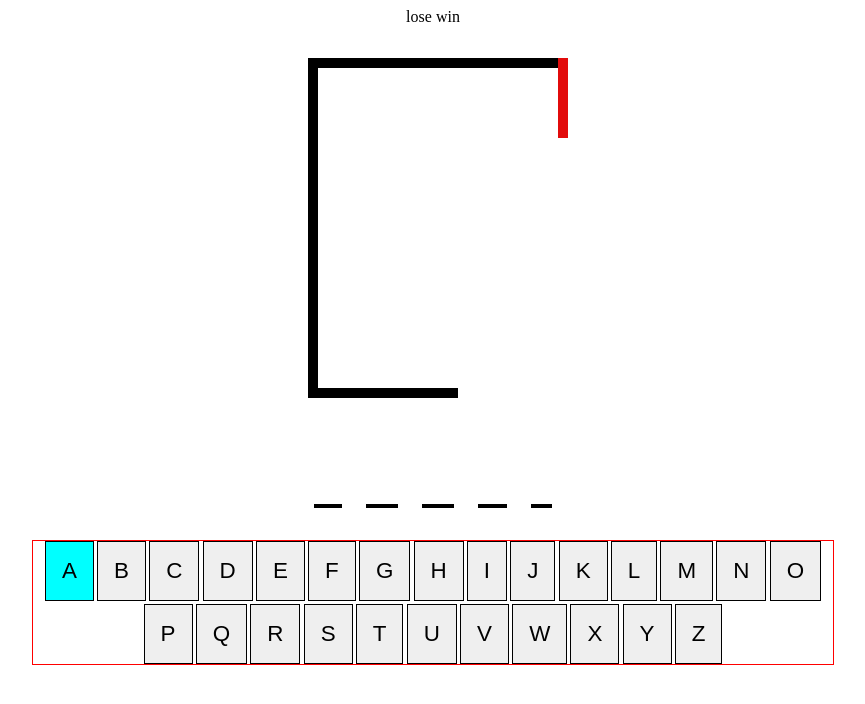
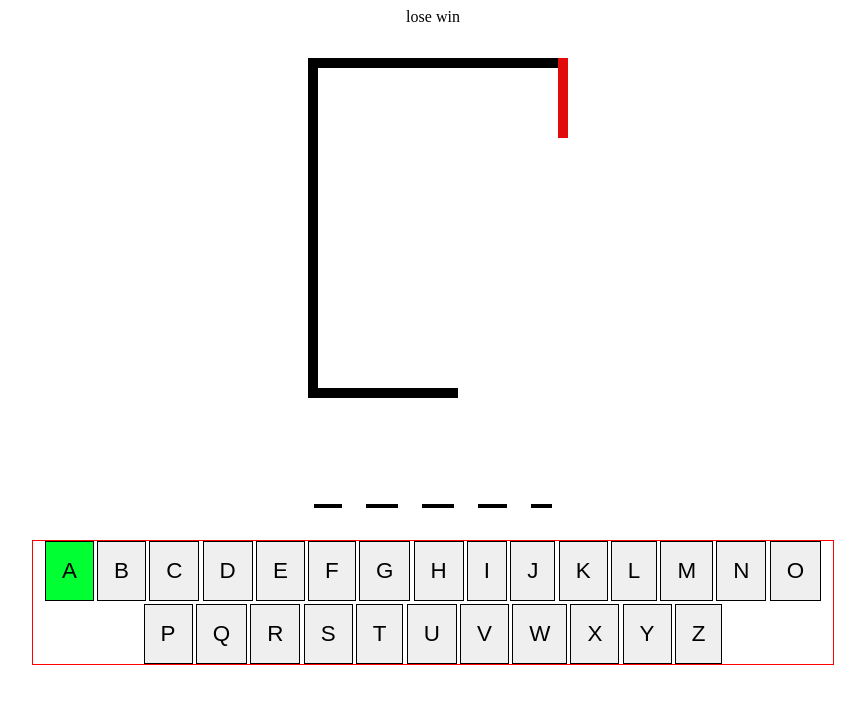
Before and after one commit to mustafa-bhm/hangman-react-TS, a React (Vite) app: page / in a window 1280 px wide. In both pictures the pointer is over the button 276 px from the left and 571 px from the top of the page. Shown: the top 704 px of the page, without its empty margins (207-1072 px from the left). Built offline with nearby package versions, Linux system fonts and the light colour scheme.

Commit message:
fix hover effect for disabled letters

```diff
--- a/src/App.css
+++ b/src/App.css
@@ -127,20 +127,15 @@
 .btn {
   text-transform: capitalize;
 }
-.btn:hover,
-btn:focus {
-  background-color: aqua;
+.btn:hover {
+  background-color: rgb(0, 255, 51);
 }
-.btn:active {
-  background-color: aqua;
-  color: aliceblue;
-}
-.btn:inactive {
+
+.inactive,
+.inactive:hover {
   opacity: 0.4;
-}
-.inactive {
-  opacity: 0.4;
+  background: none;
 }
 .isActive {
-  background-color: greenyellow;
+  background-color: rgb(0, 255, 51);
 }
```
